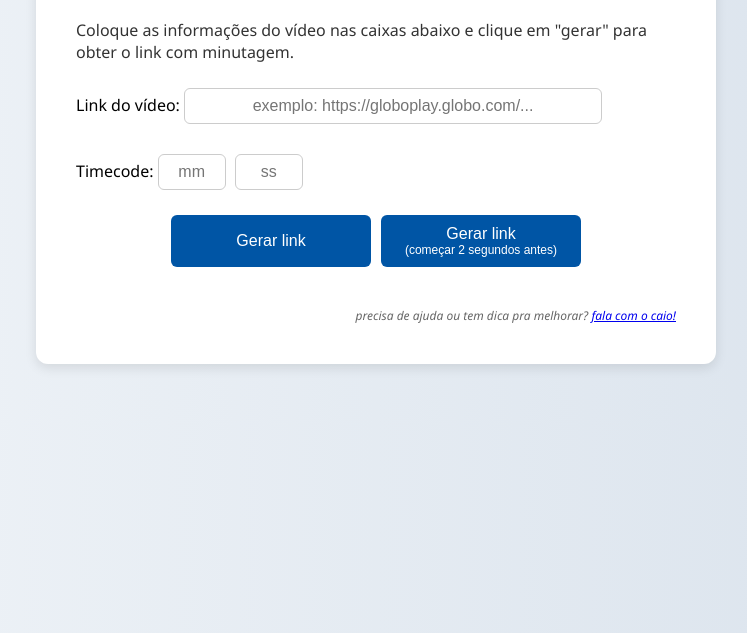
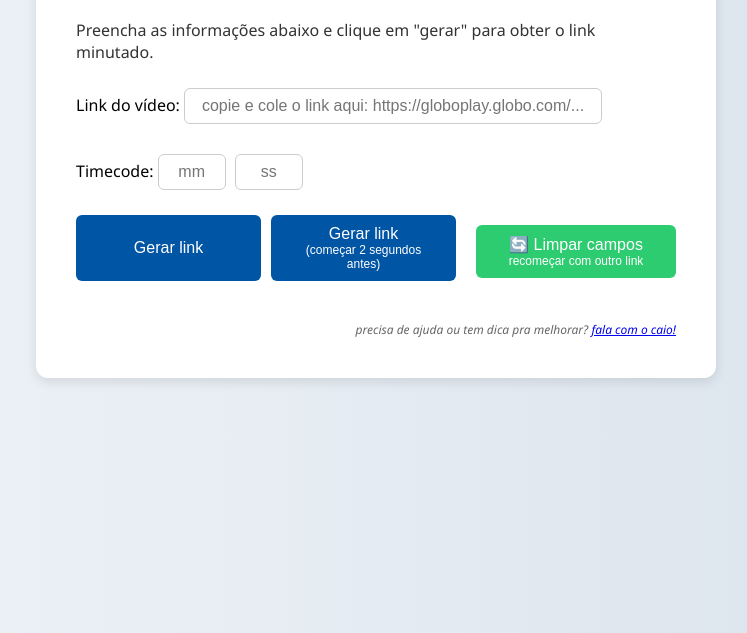
Before and after one commit to caiomaia-bit/ConsultaBloco, a plain HTML site: page GeraLinkTC.html in a window 1280 px wide. Shown: the part 167-800 px from the top of the page, without its empty margins (264-1011 px from the left). Drawn offline with Linux system fonts and the light colour scheme.

Commit message:
Update GeraLinkTC.html
Atualizado com botão para limpar campos.

Correção de link com excesso de parâmetros (mostrando vários timecodes em série)

Inserção de mensagens de erro para preenchimento fora do formato padrão

```diff
--- a/GeraLinkTC.html
+++ b/GeraLinkTC.html
@@ -88,9 +88,9 @@
 <body>
     <div class="container">
         <h1>Gerador de link com timecode</h1>
-        <p>Coloque as informações do vídeo nas caixas abaixo e clique em "gerar" para obter o link com minutagem.</p>
+        <p>Preencha as informações abaixo e clique em "gerar" para obter o link minutado.</p>
         <div class="input-row">
-            Link do vídeo: <input type="text" id="linkVideo" placeholder="exemplo: https://globoplay.globo.com/..." oninput="autoAvancar(this, 'minutos')">
+            Link do vídeo: <input type="text" id="linkVideo" placeholder="copie e cole o link aqui: https://globoplay.globo.com/..." oninput="autoAvancar(this, 'minutos')">
         </div>
         <div class="input-row">
             Timecode: <input type="text" id="minutos" maxlength="2" placeholder="mm" oninput="autoAvancar(this, 'segundos')">
@@ -101,6 +101,13 @@
             <button onclick="gerarLink(true)">
                 Gerar link<br><span class="small-text">(começar 2 segundos antes)</span>
             </button>
+<br>
+<div style="text-align: center; margin-top: 10px;">
+    <button onclick="limparCampos()" style="background-color: #2ecc71; color: white; padding: 10px 20px; font-size: 16px; border: none; border-radius: 6px; cursor: pointer;">
+        🔄 Limpar campos<br><span class="small-text">recomeçar com outro link</span>
+    </button>
+</div>
+
         </div>
         <div id="resultado"></div>
         <div class="footer">
@@ -145,9 +152,18 @@
 
         function copiarLink(link) {
             navigator.clipboard.writeText(link).then(() => {
-                alert("Link copiado para a área de transferência!");
+                alert("Link copiado para a área de transferência 😎");
             });
         }
-    </script>
+
+function limparCampos() {
+    document.getElementById("linkVideo").value = "";
+    document.getElementById("minutos").value = "";
+    document.getElementById("segundos").value = "";
+    document.getElementById("resultado").innerHTML = "";
+    document.getElementById("linkVideo").focus();
+}
+
+</script>
 </body>
 </html>
```
